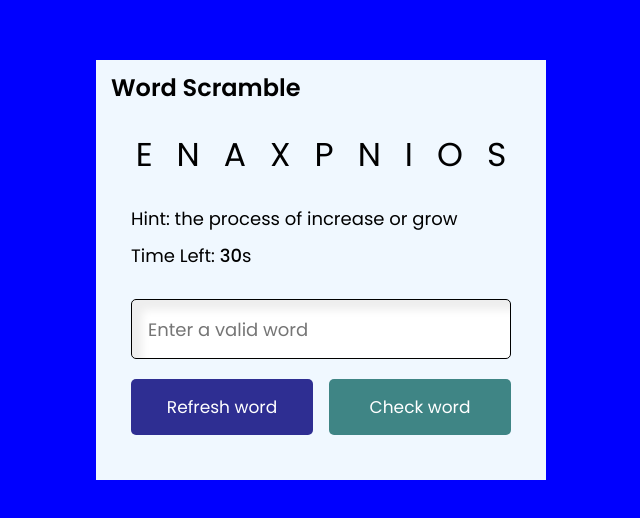
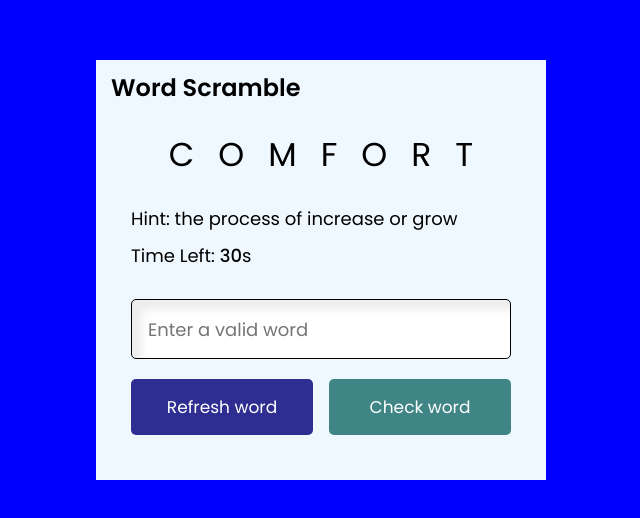
Before and after one commit to Ighenri/Word-Scramble, a plain HTML site: page index.html in a window 1280 px wide. Shown: the part 130-648 px from the top of the page, without its empty margins (319-959 px from the left). Drawn offline with Linux system fonts and the light colour scheme.

Commit message:
made the word shuffle on and displayed script.js

```diff
--- a/index.html
+++ b/index.html
@@ -5,15 +5,14 @@
     <meta http-equiv="X-UA-Compatible" content="IE=edge">
     <meta name="viewport" content="width=device-width, initial-scale=1.0">
     <link rel="stylesheet" href="style.css">
-    <script src="js/script.js" defer></script>
-    <script src="js/word.js" defer></script>
+    <script src="script.js" defer></script>
     <title>Word Scramble Game</title>
 </head>
 <body>
     <div class="container">
         <h2>Word Scramble</h2>
         <div class="content">
-            <p class="word">enaxpnios</p>
+            <p class="word"></p>
             <div class="details">
                 <p class="hint">Hint: <span>the process of increase or grow </span></p>
                 <p class="time">Time Left: <span><b>30</b>s</span></p>
@@ -23,7 +22,10 @@
                 <button class="refresh-word">Refresh word</button>
                 <button class="check-word">Check word</button>
             </div>
+
         </div>
+
     </div>
+
 </body>
 </html>
--- a/js/script.js
+++ /dev/null
@@ -1,3 +0,0 @@
-const initGame = () => {
-    // let randomeObj = words
-}
--- a/js/word.js
+++ b/script.js
@@ -114,3 +114,23 @@ const words = [
         hint: "Place containing collection of books"
     },
 ]
+
+
+const wordText = document.querySelector(".word");
+
+const initGame = () => {
+    let randomObj = words[Math.floor(Math.random() * words.length)]; /*getting random object from words*/
+    let wordArray = randomObj.word.split(""); /*splitting each letter of random word*/
+    for (let i = wordArray.length - 1; i > 0; i--) {
+        let j = Math.floor(Math.random() * (i + 1));
+        let temp = wordArray[i];
+        wordArray[i] = wordArray[j];
+        wordArray[j] = temp;  //getting random number
+        // shuffling and swiping wordArray letters randomly
+       [wordArray[i], wordArray[j]] = [wordArray[j], wordArray[i]];
+    }
+
+    wordText.innerText = wordArray.join(""); //passing shuffled word as word text
+    console.log(wordArray, randomObj.word);
+}
+initGame();
```
Also changed, not shown: style.css (+3 -6 lines).
